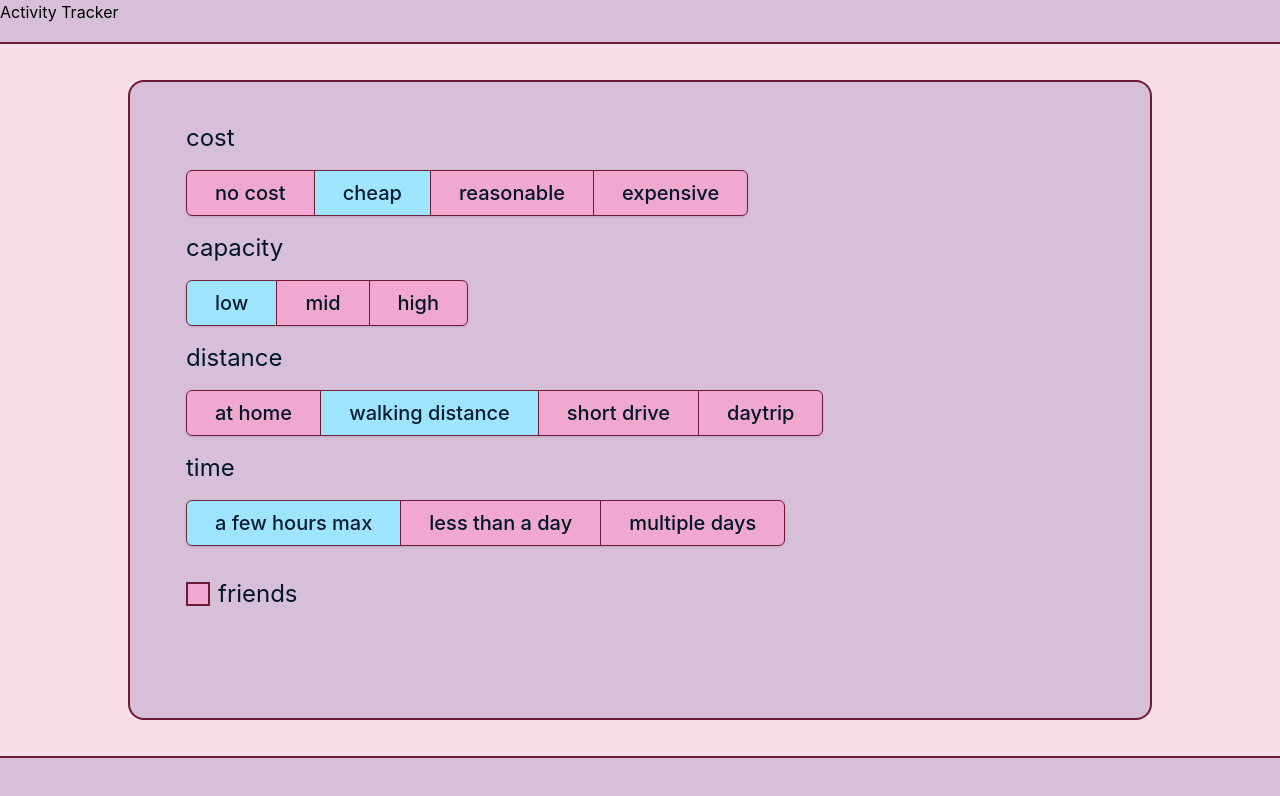
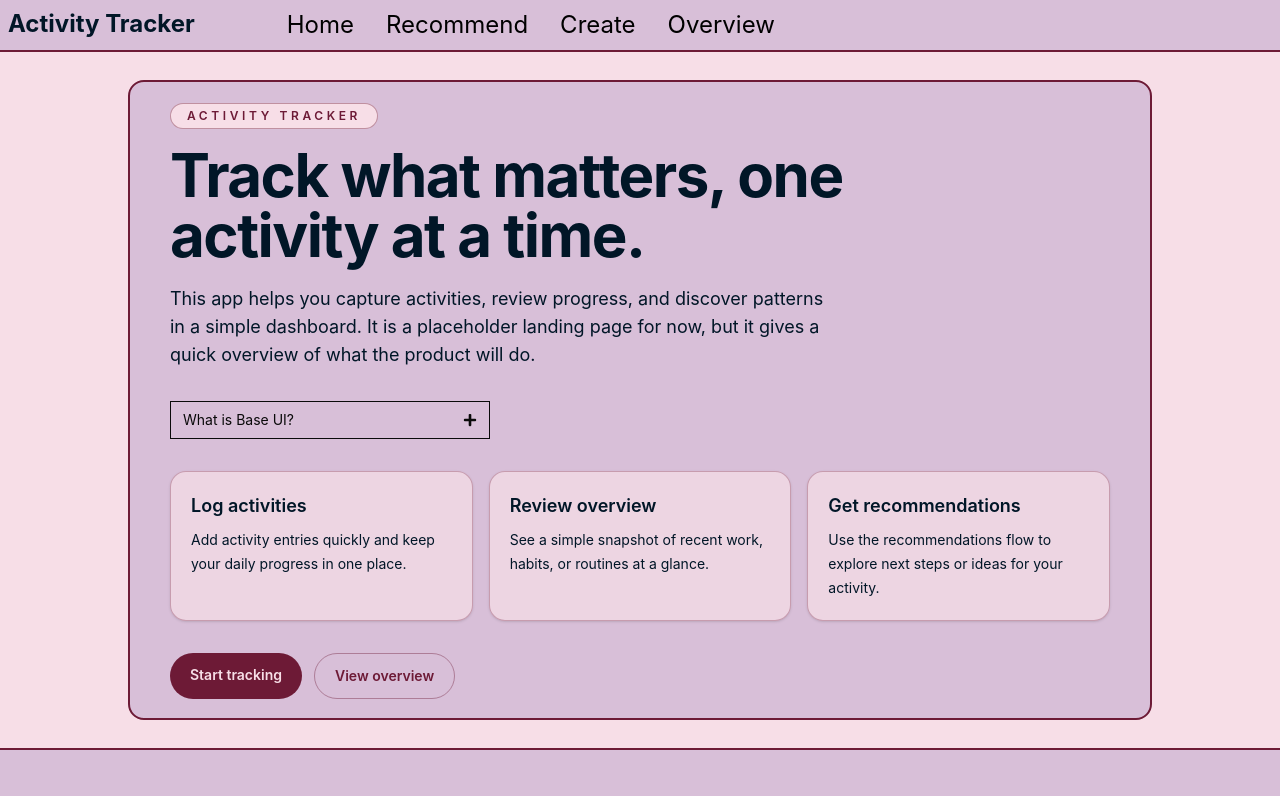
Before and after one commit to pixelivy/activity-tracker, a React (Vite) app in the folder UI/: page / in a window 1280 px wide. Shown: the top 796 px of the page. Built offline with nearby package versions, Linux system fonts and the light colour scheme.

Commit message:
feat: add Recommend and RecommendResult components with routing, enhance Home layout and content

```diff
--- a/UI/src/App.tsx
+++ b/UI/src/App.tsx
@@ -4,6 +4,8 @@ import Create from "./routes/Create.tsx";
 import Listing from "./routes/Overview.tsx";
 import Missing from "./routes/ErrorPage.tsx";
 import {Header, Footer} from "./components/layout.tsx"
+import { Recommend } from "./routes/Recommend.tsx";
+import { RecommendResult } from "./routes/Results.tsx";
 
 export default function App(){
   return (
@@ -12,6 +14,8 @@ export default function App(){
       <div className="bg-surface relative size-[80%] m-10 p-10 justify-content-center border-edge border-2 align-items-center rounded-2xl">
         <Routes>
           <Route index element={<Home />} />
+          <Route path="/recommend" element={<Recommend/>}/>
+          <Route path="/recommend/res" element={<RecommendResult/>}/>
           <Route path="/create" element={<Create/>}/>
           <Route path="/overview" element={<Listing/>}/>
           <Route path="*" element={<Missing/>}/>
--- a/UI/src/components/layout.tsx
+++ b/UI/src/components/layout.tsx
@@ -1,13 +1,50 @@
+import { NavigationMenu } from "@base-ui/react"
+import { Separator } from "@base-ui/react";
+
 export function Header(){
     return (
-    <div className="w-full h-11 bg-surface absolute border-b-edge border-b-2 top-0 mb-8">
-        <label>Activity Tracker</label>
-    </div>)
+    <div className="w-full h-8 md:h-13 bg-surface absolute border-b-edge border-b-2 top-0 gap-1 flex flex-row items-start">
+        <h1 className="font-bold m-2 flex text-xs md:text-2xl text-text text-center">Activity Tracker</h1>
+        <Separator orientation="vertical" className="w-3 md:w-15" />
+        <NavigationMenu.Root className="relative flex-row items-center self-center">
+            <NavigationMenu.List>
+                <Item>
+                  <NavigationMenu.Link  href="/">
+                    Home
+                  </NavigationMenu.Link>
+                </Item>
+                <Item>
+                  <NavigationMenu.Link href="/recommend">
+                    Recommend
+                  </NavigationMenu.Link>
+                </Item>
+                <Item>
+                  <NavigationMenu.Link href="/create">
+                    Create
+                  </NavigationMenu.Link>
+                </Item>
+                <Item>
+                  <NavigationMenu.Link  href="/overview">
+                    Overview
+                  </NavigationMenu.Link>
+                </Item>
+            </NavigationMenu.List>
+        </NavigationMenu.Root>
+    </div>);
+}
+
+function Item(props: NavigationMenu.Item.Props){
+return (
+    <NavigationMenu.Item
+      className="text-xs md:text-2xl inline mx-1 md:m-4 text-center"
+      {...props}
+    />
+  );
 }
 
 export function Footer(){
     return (
-    <div className="w-full h-11 bg-surface border-t-edge border-t-2 absolute bottom-0">
-        <label></label>
+    <div className="w-full h-8 md:h-13 bg-surface border-t-edge border-t-2 absolute bottom-0">
+
     </div>)
 }
--- a/UI/src/routes/Home.tsx
+++ b/UI/src/routes/Home.tsx
@@ -1,21 +1,72 @@
-import { useState } from "react";
-import { costItems, timeItems, capacityItems, distanceItems } from "../utils/interfaces";
-import { CategoryCheckbox, CategoryPicker } from "../components/OptionTools";
+import { Accordion } from "@base-ui/react";
+import { FaPlus } from "react-icons/fa";
 
 export default function Home(){
-    const [cost, setCost] = useState<number>(1);
-    const [capacity, setCapacity] = useState<number>(1);
-    const [time, setTime] = useState<number>(1);
-    const [distance, setDistance] = useState<number>(1);
-    const [friends, setFriends] = useState<boolean>(false);
+    return(
+        <main className="flex h-full min-h-[60vh] flex-col justify-center gap-8 text-text">
+            <section className="max-w-3xl">
+                <p className="mb-4 inline-flex rounded-full border border-edge/40 bg-back px-4 py-1 text-xs font-semibold uppercase tracking-[0.3em] text-edge">
+                    Activity Tracker
+                </p>
+                <h1 className="text-4xl font-bold tracking-tight md:text-6xl">
+                    Track what matters, one activity at a time.
+                </h1>
+                <p className="mt-5 max-w-2xl text-base leading-7 md:text-lg">
+                    This app helps you capture activities, review progress, and discover patterns in a simple dashboard.
+                    It is a placeholder landing page for now, but it gives a quick overview of what the product will do.
+                </p>
+            </section>
+            <Accordion.Root className="flex w-full max-w-80 flex-col border border-neutral-950 text-neutral-950 dark:border-white dark:text-white">
+                <Accordion.Item>
+                    <Accordion.Header>
+                        <Accordion.Trigger className="group flex w-full items-center justify-between gap-4 bg-transparent px-3 py-2 text-left text-sm font-normal text-neutral-950 select-none hover:not-data-disabled:bg-neutral-100 focus-visible:relative focus-visible:z-1 focus-visible:outline-2 focus-visible:outline-neutral-950 dark:focus-visible:outline-white dark:text-white dark:hover:not-data-disabled:bg-neutral-800">
+                        What is Base UI?
+                        <FaPlus/>
+                        </Accordion.Trigger>
+                    </Accordion.Header>
+                    <Accordion.Panel className="h-(--accordion-panel-height) overflow-hidden text-sm transition-[height] duration-150 ease-[ease-out] data-ending-style:h-0 data-starting-style:h-0">
+                        <div className="px-3 py-2">
+                            Base UI is a library of high-quality unstyled React components for design systems and
+                            web apps.
+                        </div>
+                    </Accordion.Panel>
+                </Accordion.Item>
+            </Accordion.Root>
+            <section className="grid gap-4 md:grid-cols-3">
+                <div className="rounded-2xl border border-edge/30 bg-back/70 p-5 shadow-sm">
+                    <h2 className="text-lg font-semibold">Log activities</h2>
+                    <p className="mt-2 text-sm leading-6">
+                        Add activity entries quickly and keep your daily progress in one place.
+                    </p>
+                </div>
+                <div className="rounded-2xl border border-edge/30 bg-back/70 p-5 shadow-sm">
+                    <h2 className="text-lg font-semibold">Review overview</h2>
+                    <p className="mt-2 text-sm leading-6">
+                        See a simple snapshot of recent work, habits, or routines at a glance.
+                    </p>
+                </div>
+                <div className="rounded-2xl border border-edge/30 bg-back/70 p-5 shadow-sm">
+                    <h2 className="text-lg font-semibold">Get recommendations</h2>
+                    <p className="mt-2 text-sm leading-6">
+                        Use the recommendations flow to explore next steps or ideas for your activity.
+                    </p>
+                </div>
+            </section>
 
-    return(
-        <>
-        <CategoryPicker category="cost" value={cost} setValue={setCost} options={costItems} />
-        <CategoryPicker category="capacity" value={capacity} setValue={setCapacity} options={capacityItems} />
-        <CategoryPicker category="distance" value={distance} setValue={setDistance} options={distanceItems} />
-        <CategoryPicker category="time" value={time} setValue={setTime} options={timeItems} />
-        <CategoryCheckbox category="friends" value={friends} setValue={setFriends}/>
-        </>
-    )
+            <section className="flex flex-wrap gap-3">
+                <a
+                    href="/create"
+                    className="rounded-full bg-edge px-5 py-3 text-sm font-semibold text-back transition-transform hover:-translate-y-0.5"
+                >
+                    Start tracking
+                </a>
+                <a
+                    href="/overview"
+                    className="rounded-full border border-edge/40 bg-transparent px-5 py-3 text-sm font-semibold text-edge transition-colors hover:bg-accent/40"
+                >
+                    View overview
+                </a>
+            </section>
+        </main>
+    );
 }
--- /dev/null
+++ b/UI/src/routes/Recommend.tsx
@@ -0,0 +1,22 @@
+import { useState } from "react";
+import { costItems, timeItems, capacityItems, distanceItems } from "../utils/interfaces";
+import { CategoryCheckbox, CategoryPicker } from "../components/OptionTools";
+
+export function Recommend(){
+
+    const [cost, setCost] = useState<number>(1);
+    const [capacity, setCapacity] = useState<number>(1);
+    const [time, setTime] = useState<number>(1);
+    const [distance, setDistance] = useState<number>(1);
+    const [friends, setFriends] = useState<boolean>(false);
+
+    return(
+        <>
+        <CategoryPicker category="cost" value={cost} setValue={setCost} options={costItems} />
+        <CategoryPicker category="capacity" value={capacity} setValue={setCapacity} options={capacityItems} />
+        <CategoryPicker category="distance" value={distance} setValue={setDistance} options={distanceItems} />
+        <CategoryPicker category="time" value={time} setValue={setTime} options={timeItems} />
+        <CategoryCheckbox category="friends" value={friends} setValue={setFriends}/>
+        </>
+    )
+}
--- /dev/null
+++ b/UI/src/routes/Results.tsx
@@ -0,0 +1,3 @@
+export function RecommendResult(){
+    return(<></>)
+}
```
